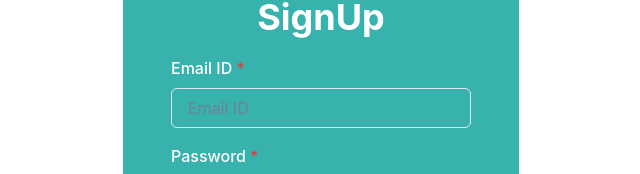
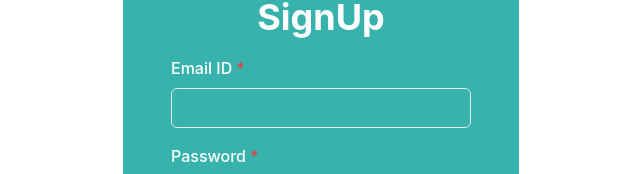
Before and after one commit to saketkum11/quizz-app, a React (Create React App) app: page /signup in a window 1280 px wide. Shown: the part 226-400 px from the top of the page, without its empty margins (319-959 px from the left). Built offline with nearby package versions, Linux system fonts and the light colour scheme.

Commit message:
added: children types

```diff
--- a/src/Firebase/allTypes.ts
+++ /dev/null
@@ -1,5 +0,0 @@
-import React from "react";
-
-export type childrenType = {
-  children: React.ReactNode;
-};
--- a/src/context/authContext.tsx
+++ b/src/context/authContext.tsx
@@ -1,9 +1,10 @@
 import React, { createContext, useContext } from "react";
-import { childrenType } from "../Firebase/allTypes";
 
 const AuthContext = createContext({});
 const useAuth = () => useContext(AuthContext);
-
+type childrenType = {
+  children: React.ReactNode;
+};
 const AuthProvider = ({ children }: childrenType) => {
   const createNewAccount = () => {
     try {
--- a/src/pages/Signup.tsx
+++ b/src/pages/Signup.tsx
@@ -8,14 +8,16 @@ import {
   Heading,
   Link,
 } from "@chakra-ui/react";
-import { Form, NavLink } from "react-router-dom";
-import React, { FormEvent, ReactElement, useState } from "react";
+import { NavLink } from "react-router-dom";
+import { useState, FormEvent } from "react";
 import { SignUpTypes } from "../allTypes/formTypes";
 const Signup = () => {
-  const [formData, setFormData] = useState<SignUpTypes>({
-    email: "",
+  const DataBase: SignUpTypes = {
+    email: " ",
     password: "",
-  });
+  };
+
+  const [formData, setFormData] = useState(DataBase);
 
   return (
     <>
@@ -41,7 +43,11 @@ const Signup = () => {
               placeholder="Email ID"
               name="email"
               value={formData.email}
-              onChange={(event) => console.log(event.target.value)}
+              onChange={(event) =>
+                setFormData((prev) => {
+                  return { ...prev, email: event.target.value };
+                })
+              }
             ></Input>
             <FormErrorMessage>Input value is worng</FormErrorMessage>
           </FormControl>
@@ -52,6 +58,11 @@ const Signup = () => {
               placeholder="Password"
               name="password"
               value={formData.password}
+              onChange={(event) =>
+                setFormData((prev) => {
+                  return { ...prev, password: event.target.value };
+                })
+              }
             ></Input>
           </FormControl>
           <Button color="teal.400" type="submit">
```
